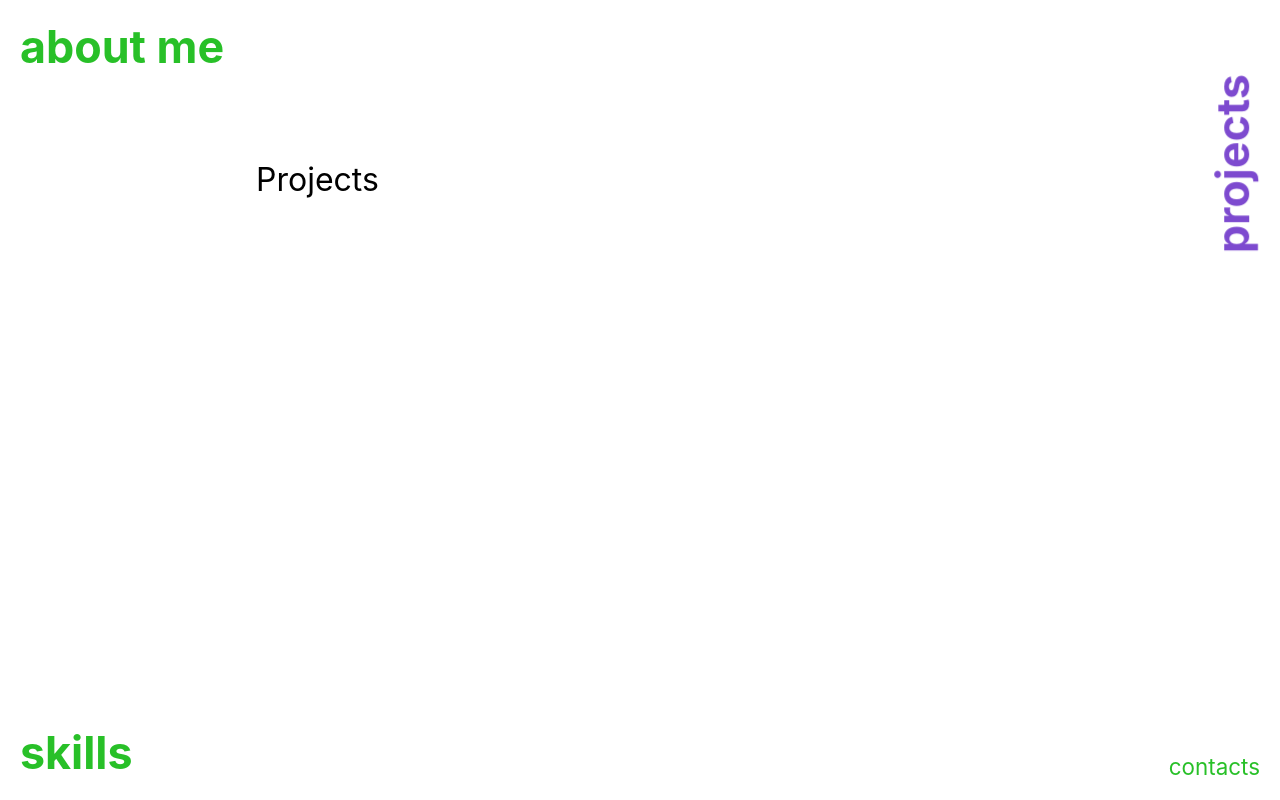
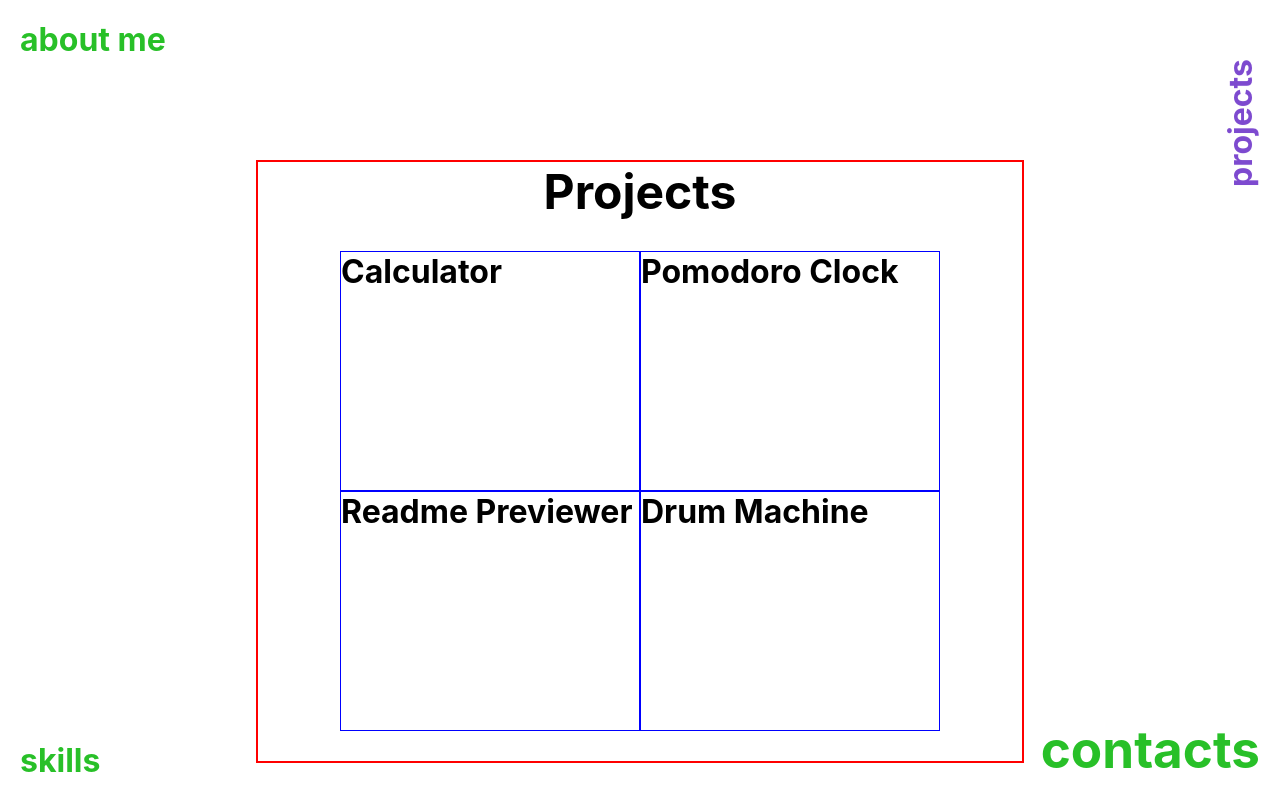
Before and after one commit to SemenovDeveloper/portfolio, a React (Create React App) app: page / in a window 1280 px wide. Both pictures are taken after a click on the element "projects". Built offline with nearby package versions, Linux system fonts and the light colour scheme.

Commit message:
Project Pages

```diff
--- a/src/App.css
+++ b/src/App.css
@@ -1,19 +1,22 @@
+a {
+  font-size: 1.75vw; }
+
 * {
   box-sizing: border-box;
   margin: 0px;
   padding: 0px; }
 
-body {
-  color: #28c028; }
-
 .static-about {
   position: absolute;
   margin: 20px;
   cursor: pointer;
-  z-index: 999;
-  font-size: 1.75vw;
+  z-index: 5;
+  color: #28c028;
   top: 0%;
   left: 0%; }
+  .static-about a {
+    font-size: 4vw;
+    font-weight: 700; }
 
 .rotate-about {
   transition: transform 0.5s linear;
@@ -34,10 +37,13 @@ body {
   position: absolute;
   margin: 20px;
   cursor: pointer;
-  z-index: 999;
-  font-size: 1.75vw;
+  z-index: 5;
+  color: #28c028;
   top: 0%;
   right: 0%; }
+  .static-projects a {
+    font-size: 4vw;
+    font-weight: 700; }
 
 .rotate-projects {
   transition: transform 0.5s linear;
@@ -58,10 +64,13 @@ body {
   position: absolute;
   margin: 20px;
   cursor: pointer;
-  z-index: 999;
-  font-size: 1.75vw;
+  z-index: 5;
+  color: #28c028;
   bottom: 0%;
   left: 0%; }
+  .static-skills a {
+    font-size: 4vw;
+    font-weight: 700; }
 
 .rotate-skills {
   transition: transform 0.5s linear;
@@ -82,10 +91,13 @@ body {
   position: absolute;
   margin: 20px;
   cursor: pointer;
-  z-index: 999;
-  font-size: 1.75vw;
+  z-index: 5;
+  color: #28c028;
   bottom: 0%;
   right: 0%; }
+  .static-contacts a {
+    font-size: 4vw;
+    font-weight: 700; }
 
 .rotate-contacts {
   transition: transform 0.5s linear;
@@ -109,3 +121,22 @@ body {
   left: 20%;
   font-size: 2rem;
   color: black; }
+
+#projects-wrapper {
+  display: flex;
+  flex-direction: column;
+  justify-content: center;
+  align-items: center;
+  border: 2px solid red; }
+
+#project-items {
+  display: grid;
+  grid-template-columns: 1fr 1fr;
+  margin: 30px; }
+
+.project {
+  width: 300px;
+  height: 240px;
+  border: 1px solid blue; }
+  .project h4 {
+    font-size: 2rem; }
--- a/src/App.scss
+++ b/src/App.scss
@@ -2,8 +2,12 @@
   position: absolute;
   margin: 20px;
   cursor: pointer;
-  z-index: 999;
-  font-size: 1.75vw;
+  z-index: 5;
+  color:rgb(40, 192, 40);
+  a {
+    font-size: 4vw;
+    font-weight: 700;
+  }
 }
 
 @mixin rotate {
@@ -12,19 +16,15 @@
   color: rgb(125, 74, 207);
 }
 
+a {
+  font-size: 1.75vw;
+}
+
 *{
   box-sizing: border-box;
   margin: 0px;
   padding: 0px;
 }
-
-body {
-  color: rgb(40, 192, 40);
-}
-
-// h1{
-//   font-size: 2.75rem;
-// }
 
 .static-about {
   @include static;
@@ -50,7 +50,6 @@ body {
   top: 0%;
   right: 0%;
 }
-
 
 .rotate-projects {
   @include rotate;
@@ -111,3 +110,26 @@ body {
   font-size: 2rem;
   color:rgb(0, 0, 0);
 }
+
+#projects-wrapper{
+  display: flex;
+  flex-direction: column;
+  justify-content: center;
+  align-items: center;
+  border: 2px solid red;
+}
+
+#project-items {
+  display: grid;
+  grid-template-columns: 1fr 1fr;
+  margin: 30px;
+}
+
+.project {
+  width: 300px;
+  height: 240px;
+  border: 1px solid blue;
+  h4{
+    font-size: 2rem;
+  }
+}
--- /dev/null
+++ b/src/Components/Molecules/Project.js
@@ -0,0 +1,9 @@
+import React from "react";
+
+function Project({id ,name}) {
+  return (
+    <div className="project" id={id}><h4>{name}</h4></div>
+  )
+}
+
+export default Project
--- a/src/Components/Projects.js
+++ b/src/Components/Projects.js
@@ -1,8 +1,17 @@
 import React from "react";
+import Project from "./Molecules/Project";
 
 function Projects () {
   return (
-    <div>Projects</div>
+    <div id="projects-wrapper">
+      <h2>Projects</h2>
+      <div id="project-items">
+        <Project id="calculator" name="Calculator"/>
+        <Project id="pomodoro-clock" name="Pomodoro Clock"/>
+        <Project id="readme-previewer" name="Readme Previewer"/>
+        <Project id="drum-machine" name="Drum Machine"/>
+      </div>
+    </div>
   )
 }
 
```
Also changed, not shown: src/App.min.css (+1 -1 lines).
